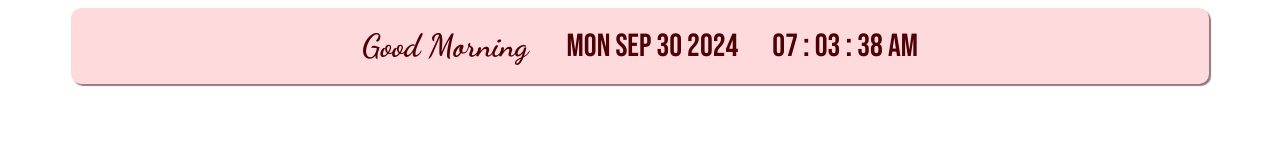
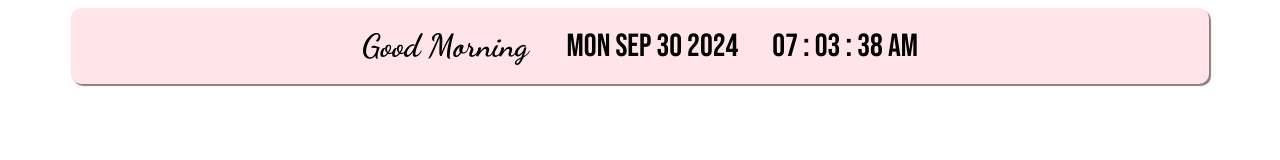
Before and after one commit to HazelC1/notion, a plain HTML site: page greetings-date-clock-pink.html in a window 1280 px wide. Drawn offline with Linux system fonts and the light colour scheme.

Commit message:
Update greetings-date-clock-pink.html

```diff
--- a/greetings-date-clock-pink.html
+++ b/greetings-date-clock-pink.html
@@ -40,9 +40,9 @@ h1 {
 .card {
     padding: 10px 25px 10px 25px;
     border-radius: 10px;
-    background: #FFDADC;
+    background: #ffe5e9;
     width: 85vw;
-    color: #4E0006;
+    color: ##4E0006;
     display: inline-block;
     box-shadow: 2px 2px 1px 0px #947a7c;
 }
```
